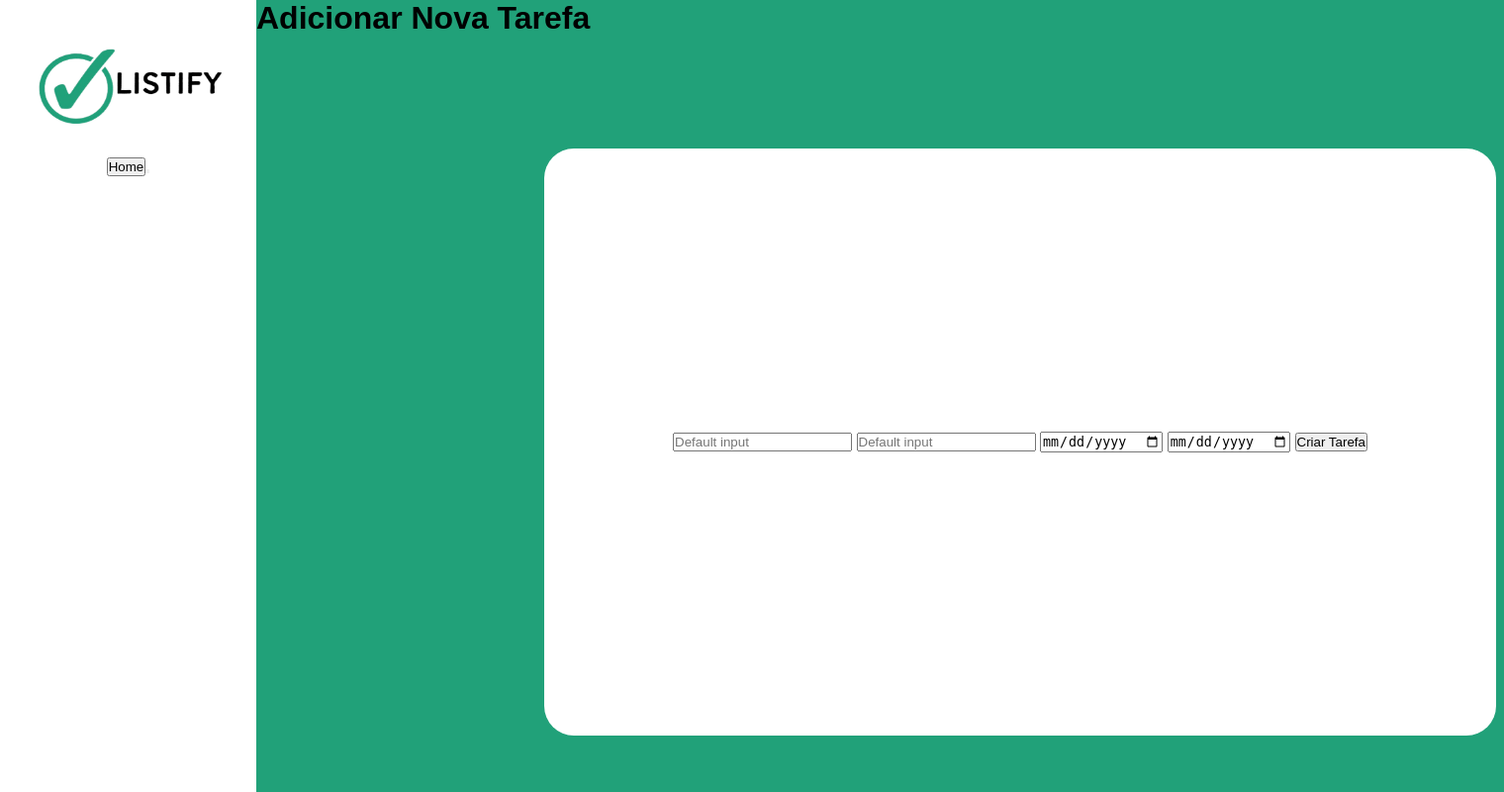
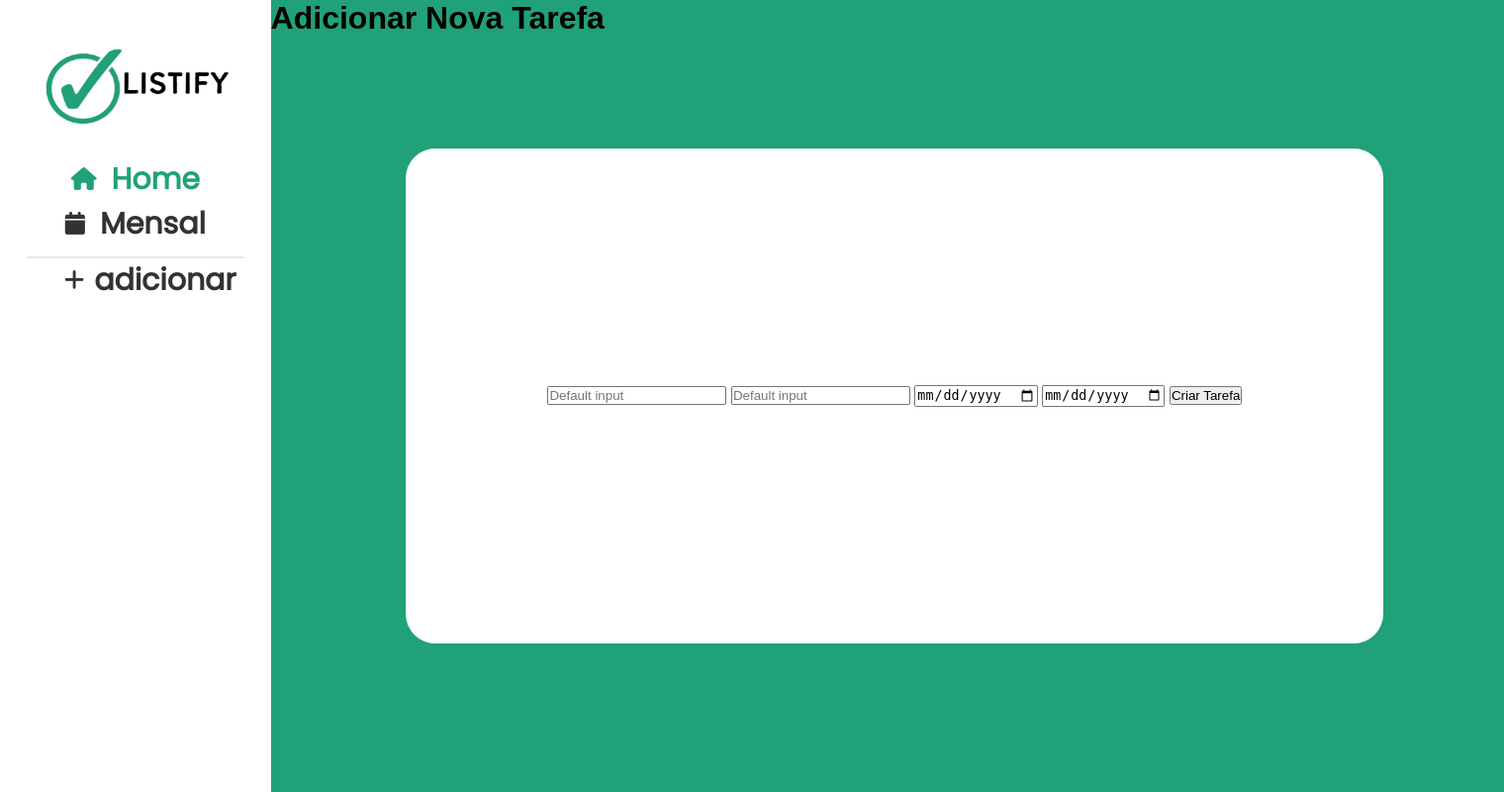
Before and after one commit to KauaSd/Listify, a PHP site: page / in a window 1520 px wide. Shown: the whole page at 99% size. Run offline with PHP 8.4, Linux system fonts and the light colour scheme; data comes from the database, SQL or seed files in the repository; some libraries are stand-ins or nearby versions.

Commit message:
icones e botões do menu

```diff
--- a/Index.php
+++ b/Index.php
@@ -11,20 +11,37 @@ $resultado=mysqli_query($conexao,$query);
 
 <!DOCTYPE html>
 <html lang="en">
+
 <head>
     <meta charset="UTF-8">
     <meta name="viewport" content="width=device-width, initial-scale=1.0">
     <title>Adicionar Tarefa | Listify</title>
     <link rel="stylesheet" href="./style.css" />
+    <link href="https://fonts.googleapis.com/css2?family=Poppins&display=swap" rel="stylesheet">
 </head>
+
 <body>
     <div class="Menu">
         <div class="Foto">
             <img src="./imgs/LogoListifySemFundo.png" alt="" width=213px height=135px>
         </div>
         <div class="btnMenu">
-        <a href="?pagina=form">
-          <button class="home">Home<button>
+            <a href="?pagina=form" class="ahome">
+                <i class="fa-solid fa-house casa"></i>
+                <button class="home">Home</button>
+            </a>
+        </div>
+        <div class="btnMensal">
+            <a href="" class="amensal">
+            <i class="fa-solid fa-calendar mensalicon"></i>
+                <button class="mensal">Mensal</button>
+            </a>
+        </div>
+        <div class="linha"></div>
+        <div class="btnadicionar">
+            <a href="" class="aadicionar">
+            <i class="fa-solid fa-plus adicionaricon"></i>
+                <button class="adicionar">adicionar</button>
             </a>
         </div>
     </div>
@@ -33,12 +50,18 @@ $resultado=mysqli_query($conexao,$query);
     </div>
     <div class="Form">
         <form action="bd.php" method="POST">
-      <input class="form-control" type="text" placeholder="Default input" aria-label="default input example" name="tarefa">
-      <input class="form-control" type="text" placeholder="Default input" aria-label="default input example" name="descricao">
-      <input class="form-control" type="date" placeholder="Default input" aria-label="default input example" name="dataInicio">
-      <input class="form-control" type="date" placeholder="Default input" aria-label="default input example" name="dataFim">
+            <input class="form-control" type="text" placeholder="Default input" aria-label="default input example"
+                name="tarefa">
+            <input class="form-control" type="text" placeholder="Default input" aria-label="default input example"
+                name="descricao">
+            <input class="form-control" type="date" placeholder="Default input" aria-label="default input example"
+                name="dataInicio">
+            <input class="form-control" type="date" placeholder="Default input" aria-label="default input example"
+                name="dataFim">
             <button type="submit" value="inserir afazer" class="btn btn-dark">Criar Tarefa</button>
         </form>
     </div>
+    <script src="https://kit.fontawesome.com/2554b6ec93.js" crossorigin="anonymous"></script>
 </body>
+
 </html>
--- a/style.css
+++ b/style.css
@@ -9,11 +9,11 @@
   display: flex;
   height: 100vh;
   font-family: Arial, sans-serif;
+  overflow-x: hidden;
 }
 
-  /* Menu lateral */
 .Menu {
-    width: 259px;
+  width: 18vw;
   background-color: #fff;
   display: flex;
   flex-direction: column;
@@ -21,33 +21,84 @@
   padding-top: 20px;
 }
 
-  /* Conteúdo principal */
-  .main-content {
-    flex: 1;
-    padding: 40px;
-    display: flex;
-    flex-direction: column;
-    align-items: center;
-  }
-
-  /* Título */
-  .Title {
-    margin-bottom: 30px;
-  }
-
 .Form {
   background-color: #fff;
-    width: 962px;
-    height: 593px;
+  width: 65vw;
+  height: calc(65vw * (800 / 1200));
+  max-width: 1200px;
+  max-height: 500px;
   border-radius: 30px;
   position: absolute;
   top: 150px;
-    left: 350px; /* mesma margem do título */
+  left: 27vw;
   display: flex;
   justify-content: center;
   align-items: center;
   flex-direction: column;
-    margin-left:  200px;
+  padding: 20px;
   gap: 15px;
 }
-  .
+
+.home, .mensal,.adicionar {
+  all: unset;
+  display: flex;
+  text-decoration: none;
+  border: none;
+  color: #21A179;
+  font-family: Poppins, sans-serif;
+  font-size: 30px;
+  background-color: transparent;
+  cursor: pointer;
+  font-weight: bold;
+}
+
+.ahome, .amensal, .aadicionar {
+  display: flex;
+  text-decoration: none;
+}
+
+.casa, .mensalicon, .adicionaricon {
+  color: #21A179;
+  font-size: 23px;
+  margin-top: 10px;
+  margin-right: 15px;
+}
+.mensalicon, .mensal, .adicionar, .adicionaricon{
+ color:#323232
+}
+.adicionaricon{
+  margin-left: 30px;
+}
+.adicionar{
+  margin-left: -5px;
+}
+@media (max-width: 768px) {
+  .Form {
+    width: 90vw;
+    height: calc(90vw * (500 / 1200));
+    top: 120px;
+  }
+
+  .Menu {
+    width: 25vw;
+  }
+}
+
+@media (max-width: 480px) {
+  .Menu {
+    width: 100%;
+  }
+
+  .Form {
+    width: 95vw;
+    height: calc(95vw * (500 / 1200));
+    top: 80px;
+  }
+}
+
+.linha{
+  background-color:#E6E6E6;
+  width: 220px;
+  height: 2px;
+  margin-top: 10px;
+}
```
Lines whose indentation alone changed are shown as unchanged.
